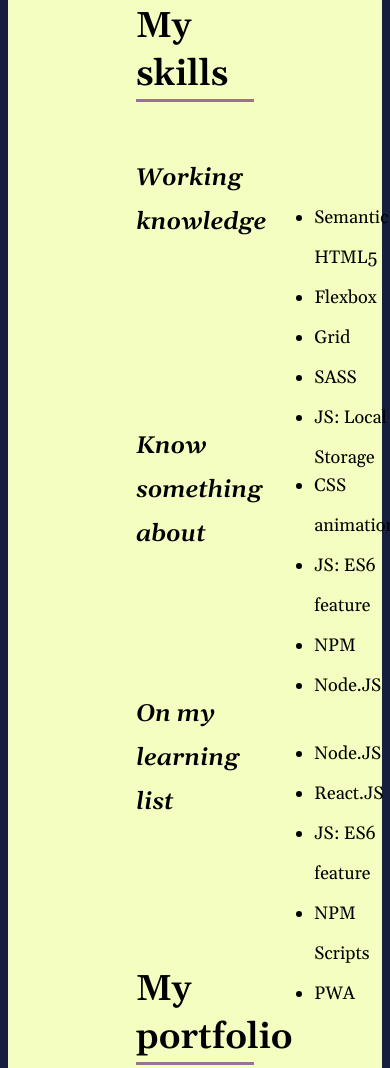
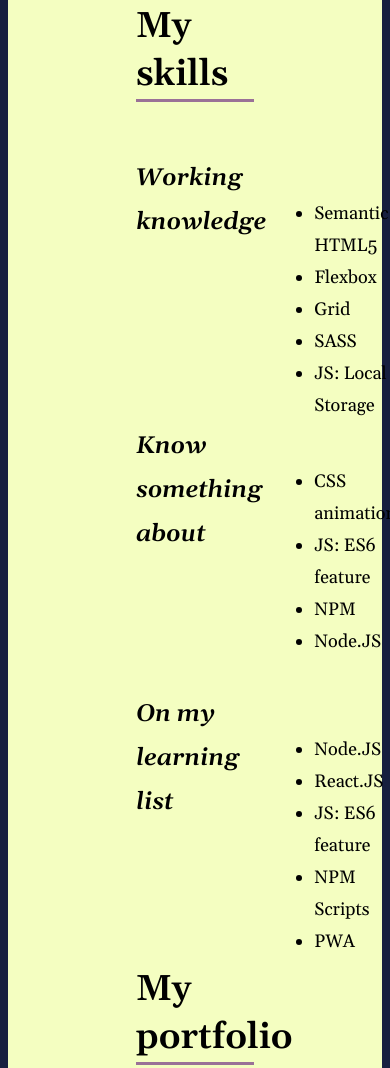
Before and after one commit to Dekstryn/dekstryn.github.io, a website: page src/content/index.html in a window 390 px wide. Shown: the part 1551-2619 px from the top of the page. Drawn offline with nearby package versions, Linux system fonts and the light colour scheme; files that its build step writes are made by us from their sources; no server answers.

Commit message:
Set media queries below 900px

```diff
--- a/src/scss/_components.scss
+++ b/src/scss/_components.scss
@@ -128,3 +128,8 @@
         color: deepskyblue;
     }
 }
+@media (max-width: 900px){
+    .skills__list{
+        line-height: 2rem;
+    }
+}
```
